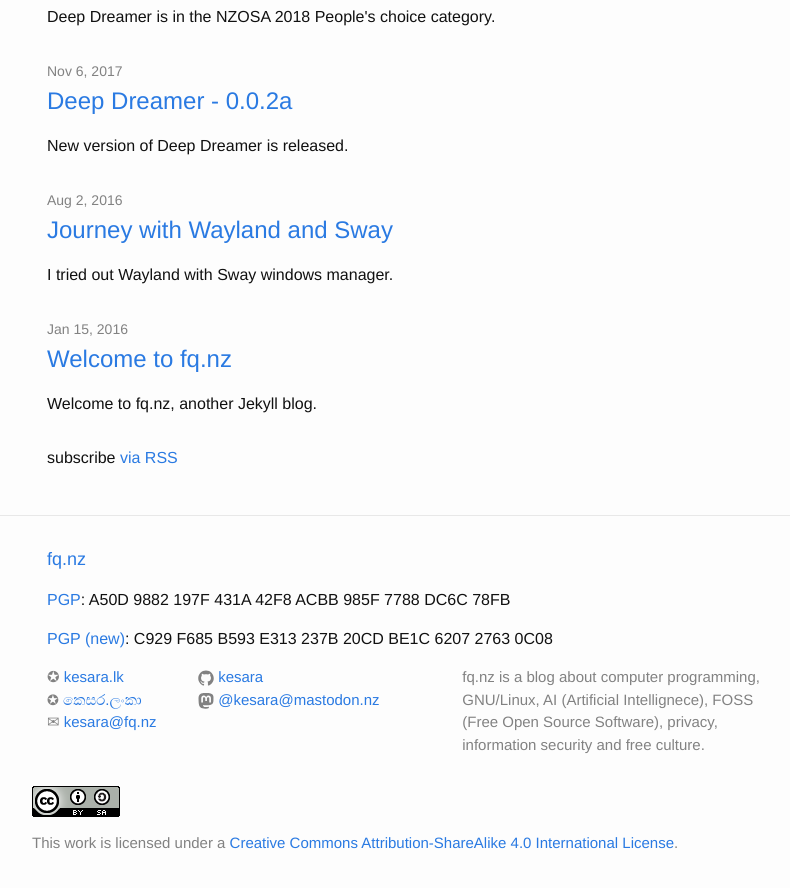
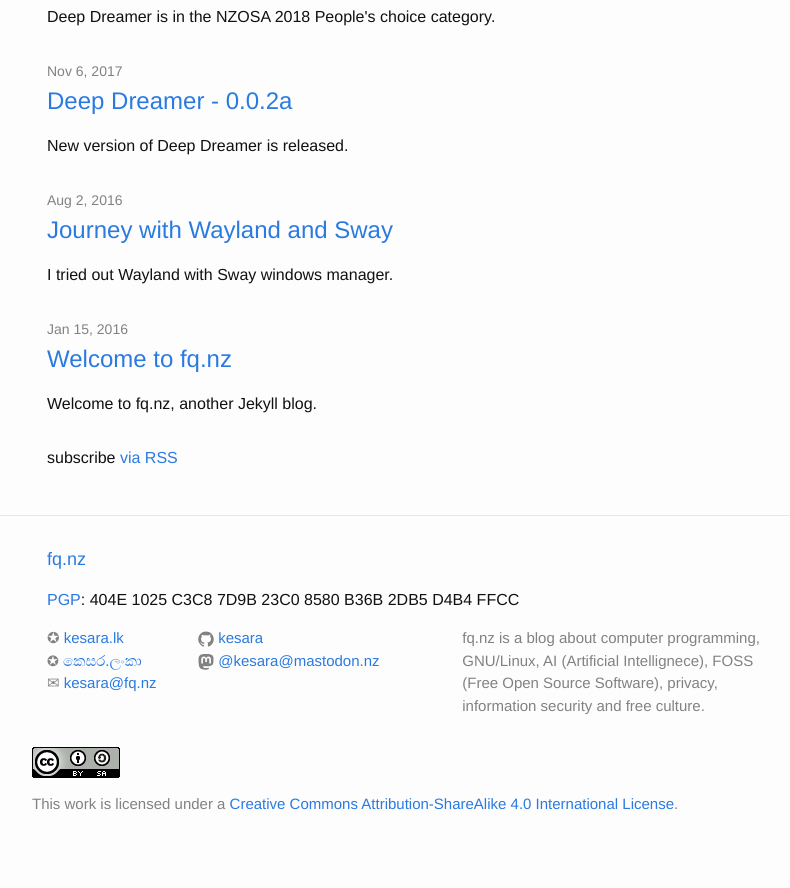
Before and after one commit to kesara/kesara.github.io, a Jekyll site: the page built from index.html, in a window 1280 px wide and 900 px high, scrolled down 1239 px. Shown: the top 888 px of the window, without its empty margins (223-1013 px from the left). Built offline with Jekyll 4.4.1, drawn with Linux system fonts in a browser that asks for light colours; after the commit the page ends 2100 px from its top, so only the background shows below that.

Commit message:
feat: Add New PGP key

```diff
--- a/_includes/footer.html
+++ b/_includes/footer.html
@@ -4,8 +4,7 @@
 
     <h2 class="footer-heading"><a href="/">{{ site.title }}</a></h2>
 
-    <p><a rel="pgpkey" href="/DC6C78FB.asc" title="Download my PGP key.">PGP</a>: A50D 9882 197F 431A 42F8 ACBB 985F 7788 DC6C 78FB</p>
-    <p><a rel="pgpkey" href="/27630C08.asc" title="Download my new PGP key.">PGP (new)</a>: C929 F685 B593 E313 237B 20CD BE1C 6207 2763 0C08</p>
+    <p><a rel="pgpkey" href="/B36B2DB5D4B4FFCC.asc" title="Download my PGP key.">PGP</a>: 404E 1025 C3C8 7D9B 23C0  8580 B36B 2DB5 D4B4 FFCC</p>
     <div class="footer-col-wrapper">
       <div class="footer-col  footer-col-1">
         <ul class="contact-list">
```
Also changed, not shown: 1 other file.
